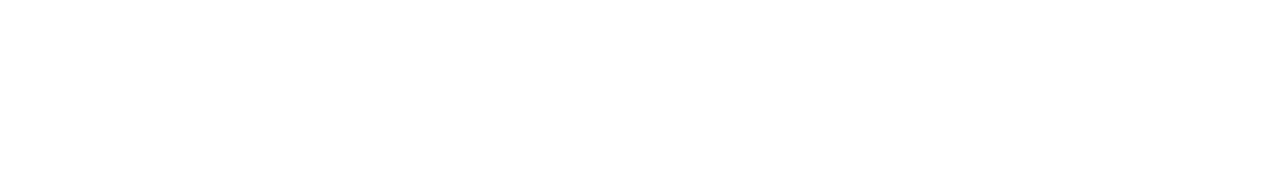
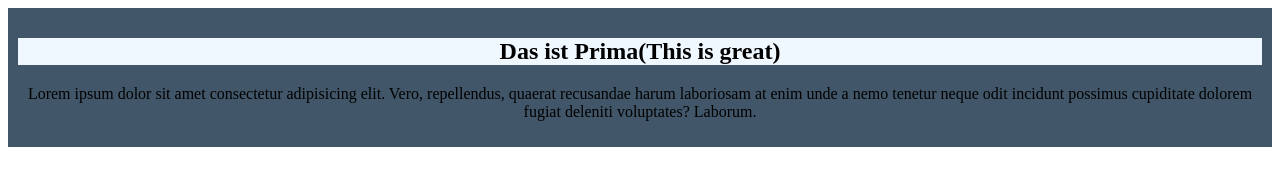
Before and after one commit to Hridoy-Das9/My-Repo, a plain HTML site: page index.html in a window 1280 px wide. Drawn offline with Linux system fonts and the light colour scheme.

Commit message:
added first code

```diff
--- a/index.html
+++ b/index.html
@@ -4,8 +4,12 @@
     <meta charset="UTF-8">
     <meta name="viewport" content="width=device-width, initial-scale=1.0">
     <title>Document</title>
+    <link rel="stylesheet" href="style/index.css">
 </head>
 <body>
-
+    <div>
+        <h2>Das ist Prima(This is great)</h2>
+        <p>Lorem ipsum dolor sit amet consectetur adipisicing elit. Vero, repellendus, quaerat recusandae harum laboriosam at enim unde a nemo tenetur neque odit incidunt possimus cupiditate dolorem fugiat deleniti voluptates? Laborum.</p>
+    </div>
 </body>
 </html>
--- /dev/null
+++ b/style/index.css
@@ -0,0 +1,9 @@
+div{
+    background-color: rgb(65, 86, 104);
+   padding: 10px;
+    text-align: center;
+
+}
+h2{
+    background-color: aliceblue;
+}
```
